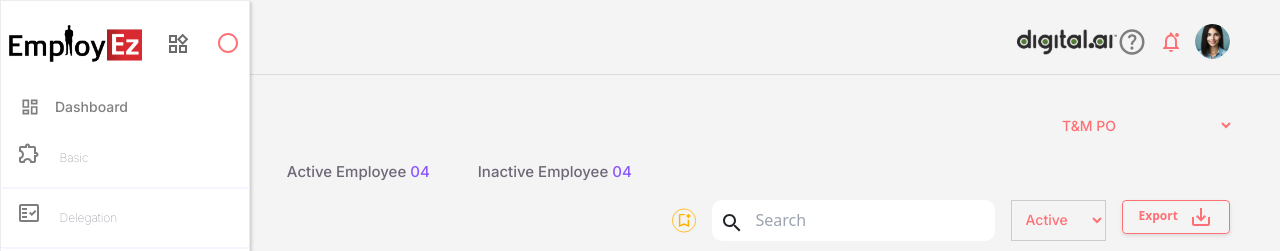
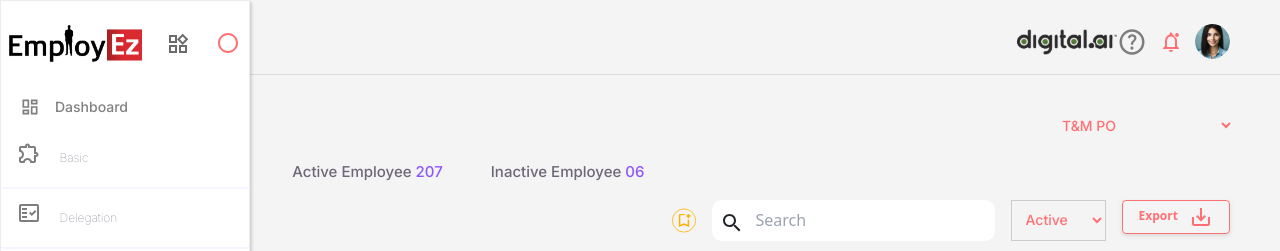
Before and after one commit to Praba31-1993/Employeez, a Next.js app: page /report/sales in a window 1280 px wide. Shown: the top 251 px of the page. Built offline with nearby package versions, Linux system fonts and the light colour scheme; sample sign-in values are in the browser's storage.

Commit message:
pagination

```diff
--- a/app/employeedocument/components/viewemployeedocument.tsx
+++ b/app/employeedocument/components/viewemployeedocument.tsx
@@ -353,7 +353,7 @@
       <Paginationcomponent
         currentPage={currentPage}
         currentPageFunction={handlePageChange}
-        pages={pages}
+        // pages={pages}
         totalPages={totalPages}
       />
     </div>
--- a/app/employeelist/page.tsx
+++ b/app/employeelist/page.tsx
@@ -123,7 +123,7 @@
         <PaginationComponent
           currentPage={currentPage}
           currentPageFunction={handlePageChange}
-          pages={pages}
+          // pages={pages}
           totalPages={totalPages}
         />
       </Sidebar>
--- a/app/projectstatus/components/projecthistory.tsx
+++ b/app/projectstatus/components/projecthistory.tsx
@@ -447,7 +447,7 @@
       <Paginationcomponent
         currentPage={currentPage}
         currentPageFunction={handlePageChange}
-        pages={pages}
+        // pages={pages}
         totalPages={totalPages}
       />
     </div>
--- a/app/report/approver/components/punchinoutapprover.tsx
+++ b/app/report/approver/components/punchinoutapprover.tsx
@@ -367,7 +367,7 @@
       <Paginationcomponent
         currentPage={currentPage}
         currentPageFunction={handlePageChange}
-        pages={pages}
+        // pages={pages}
         totalPages={totalPages}
       />
     </div>
--- a/app/report/sales/page.tsx
+++ b/app/report/sales/page.tsx
@@ -27,6 +27,13 @@
   const totalPages = Math.ceil(totalCount / countPerPage);
   const [pages, setPages] = useState([]);
   const useColors = Colors();
+  const ActiveEmployees = salesTDMReport?.filter(
+    (list: any) => list?.status === "InProgress"
+  );
+  const InactiveEmployees = salesTDMReport?.filter(
+    (list: any) => list?.status === "Closed"
+  );
+
   const headersQuery: any = {
     "Employee Name": "conName",
     Company: "vndName",
@@ -65,14 +72,10 @@
     setCountForPerPage(5);
   }, []);
 
-
-
   const currentPageItems = salesReport?.slice(
     (currentPage - 1) * countPerPage,
     currentPage * countPerPage
   );
-
-
 
   const handlePageChange = (page: any) => {
     setCurrentPage(page);
@@ -124,13 +127,23 @@
 
             <div className="d-flex gap-5 heading2 textheader">
               <p className="mn-0">
-                Total Employee <span style={{ color: "#8C57FF" }}>04</span>
+                Total Employee{" "}
+                <span style={{ color: "#8C57FF" }}>
+                  {salesTDMReport?.length.toString().padStart(2, "0")}{" "}
+                </span>
               </p>
               <p className="mn-0">
-                Active Employee <span style={{ color: "#8C57FF" }}>04</span>
+                Active Employee{" "}
+                <span style={{ color: "#8C57FF" }}>
+                  {ActiveEmployees?.length.toString().padStart(2, "0")}
+
+                </span>
               </p>
               <p className="mn-0">
-                Inactive Employee <span style={{ color: "#8C57FF" }}>04</span>
+                Inactive Employee{" "}
+                <span style={{ color: "#8C57FF" }}>
+                  {InactiveEmployees?.length.toString().padStart(2, "0")}
+                </span>
               </p>
             </div>
 
@@ -185,14 +198,12 @@
               ""
             )}
 
-
             <PaginationComponent
               currentPage={currentPage}
               currentPageFunction={handlePageChange}
               // pages={pages}
               totalPages={totalPages}
             />
-
           </div>
         </div>
       </Sidebar>
```
Lines whose indentation alone changed are shown as unchanged.
